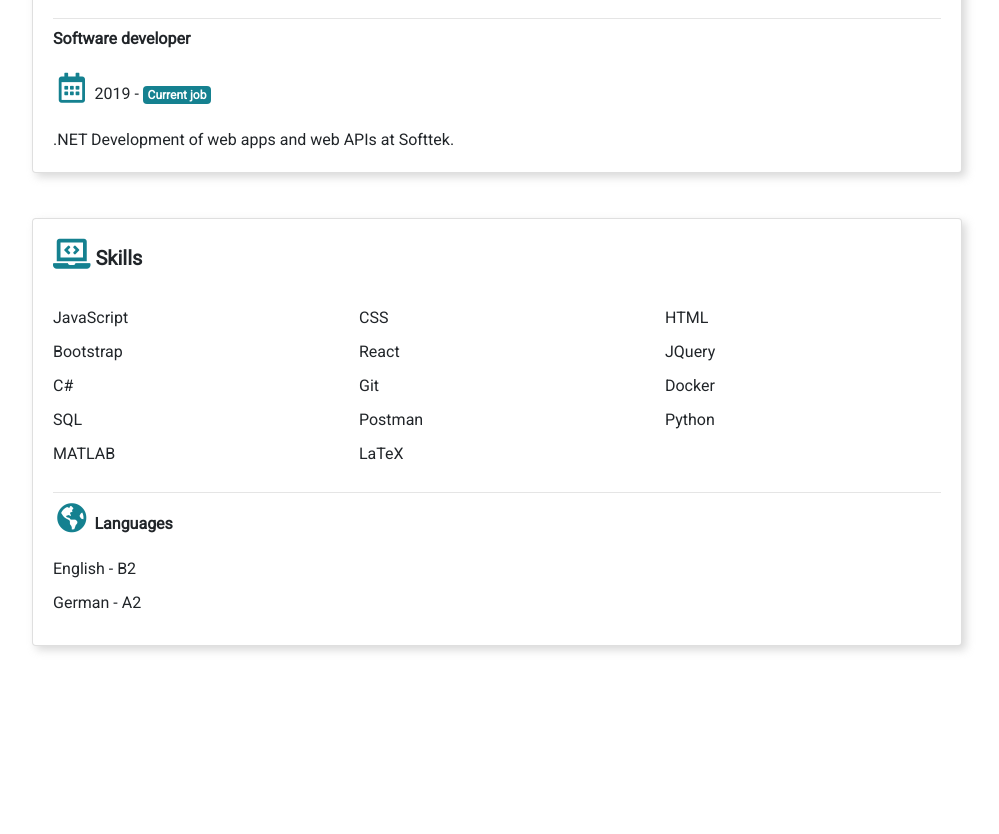
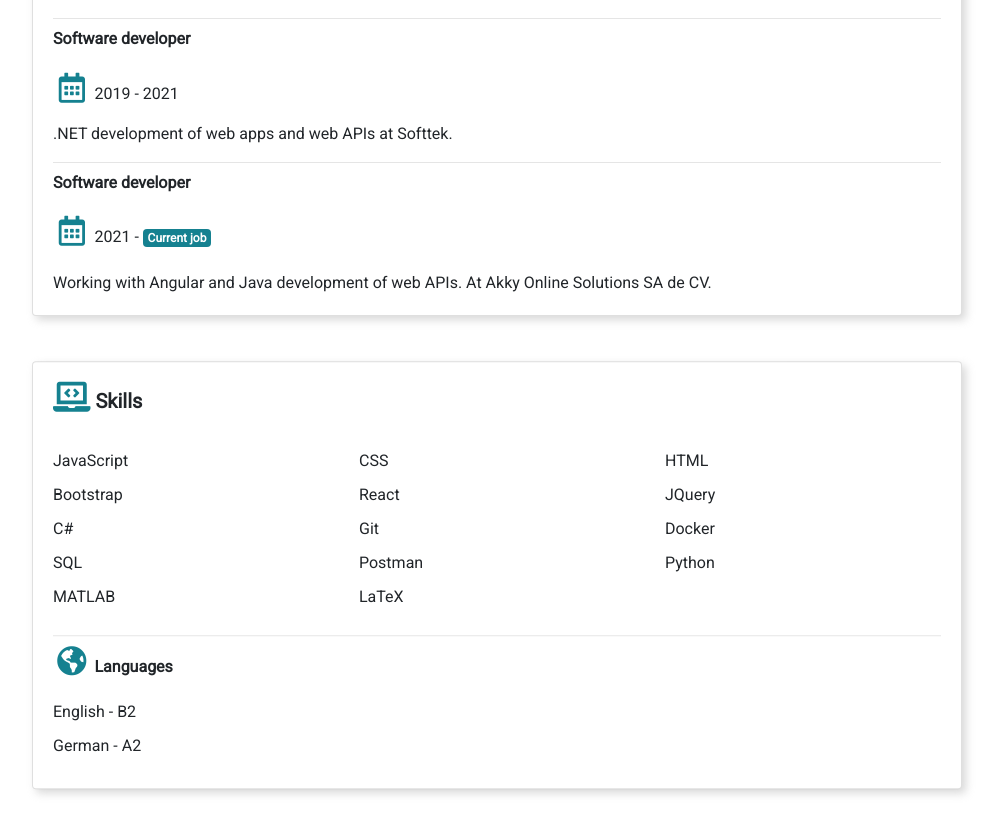
Before and after one commit to FranciscoVillanuevaV/myCv, a React (Create React App) app: page / in a window 1280 px wide. Shown: the part 1500-2334 px from the top of the page, without its empty margins (143-1142 px from the left). Before the commit the page ends 2191 px from the top, so only its background shows below. Built offline with nearby package versions, Linux system fonts and the light colour scheme.

Commit message:
update of cv

```diff
--- a/src/Components/Experience.js
+++ b/src/Components/Experience.js
@@ -43,11 +43,20 @@ function Experience() {
         <Card.Subtitle>Software developer</Card.Subtitle>
         <br />
         <Card.Text>
-          <i className="far fa-calendar-alt fa-fw icons"></i> 2019 -{" "}
+          <i className="far fa-calendar-alt fa-fw icons"></i> 2019 - 2021
+        </Card.Text>
+        <Card.Text className="text-justify">
+          .NET development of web apps and web APIs at Softtek.
+        </Card.Text>
+        <hr />
+        <Card.Subtitle>Software developer</Card.Subtitle>
+        <br />
+        <Card.Text>
+          <i className="far fa-calendar-alt fa-fw icons"></i> 2021 -{" "}
           <span className="h1 badge text-white">Current job</span>
         </Card.Text>
         <Card.Text className="text-justify">
-          .NET Development of web apps and web APIs at Softtek.
+          Working with Angular and Java development of web APIs. At Akky Online Solutions SA de CV.
         </Card.Text>
       </Card.Body>
     </Card>
```
Also changed, not shown: 1 other file (tests, documents, lock files or other folders).
